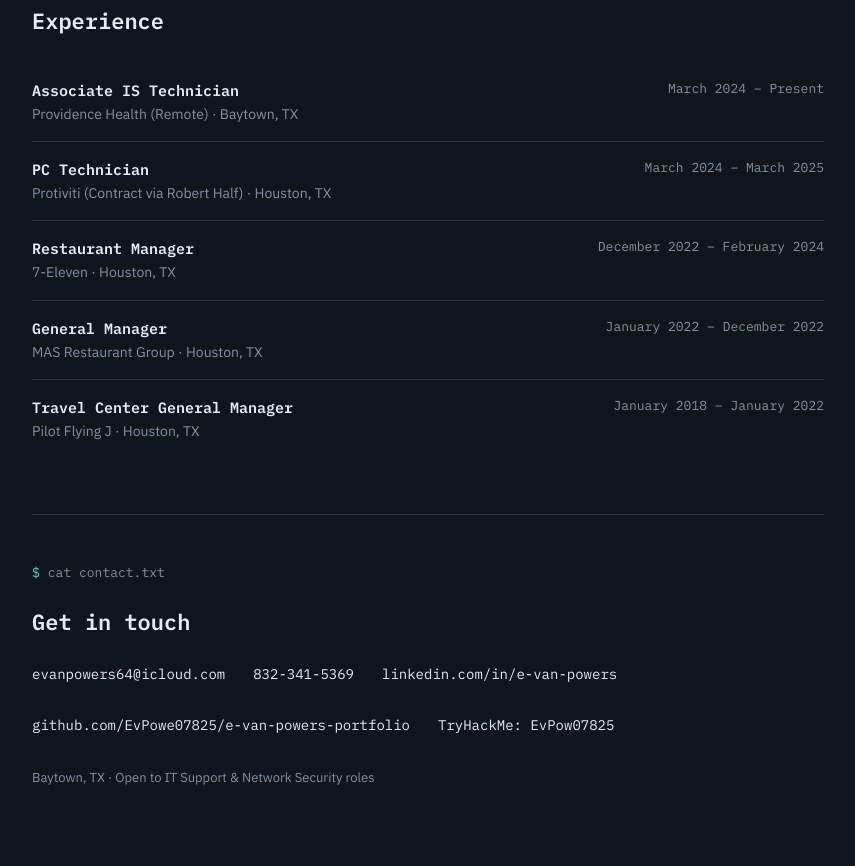
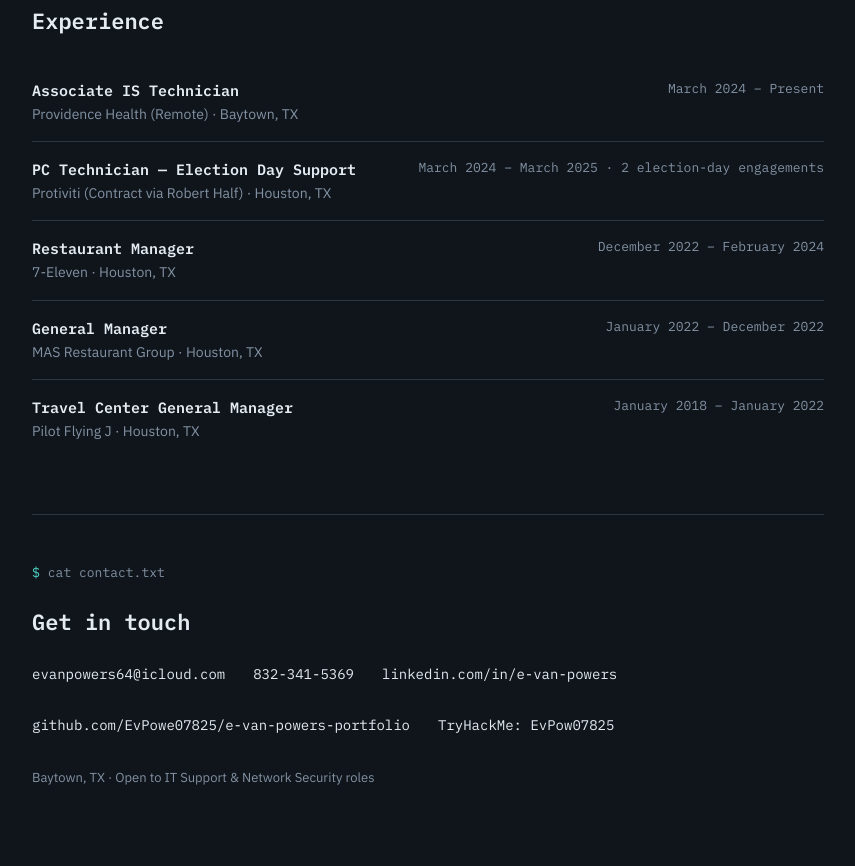
Before and after one commit to EvPowe07825/e-van-powers-portfolio, a plain HTML site: page index.html in a window 1280 px wide. Shown: the part 3438-4304 px from the top of the page, without its empty margins (212-1067 px from the left). Drawn offline with Linux system fonts and the light colour scheme.

Commit message:
Add files via upload

```diff
--- a/index.html
+++ b/index.html
@@ -380,8 +380,8 @@
 
     <div class="exp-item">
       <div class="exp-top">
-        <span class="exp-title">PC Technician</span>
-        <span class="exp-date">March 2024 – March 2025</span>
+        <span class="exp-title">PC Technician — Election Day Support</span>
+        <span class="exp-date">March 2024 – March 2025 · 2 election-day engagements</span>
       </div>
       <div class="exp-co">Protiviti (Contract via Robert Half) · Houston, TX</div>
     </div>
```
Also changed, not shown: 1 other file.
